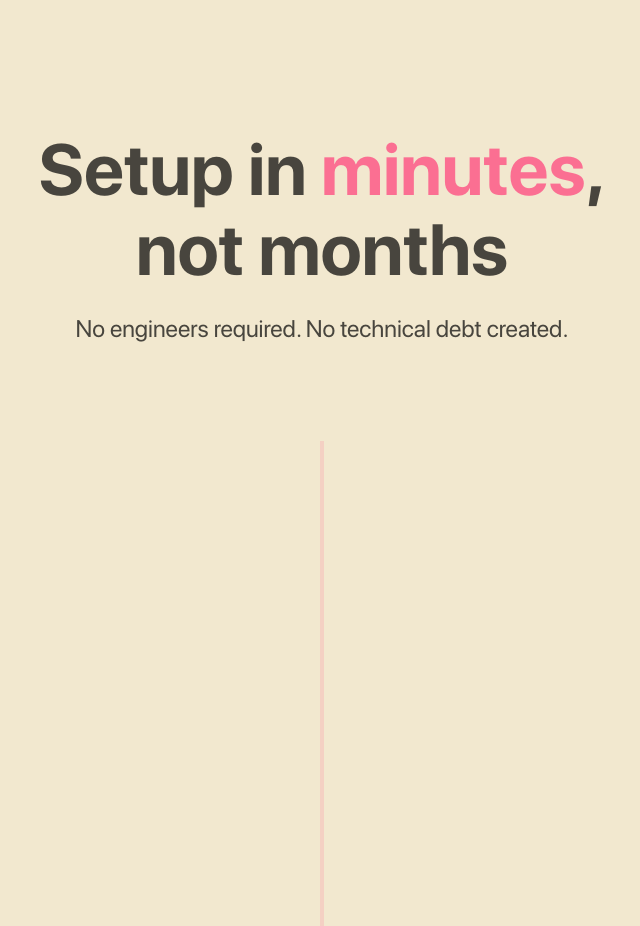
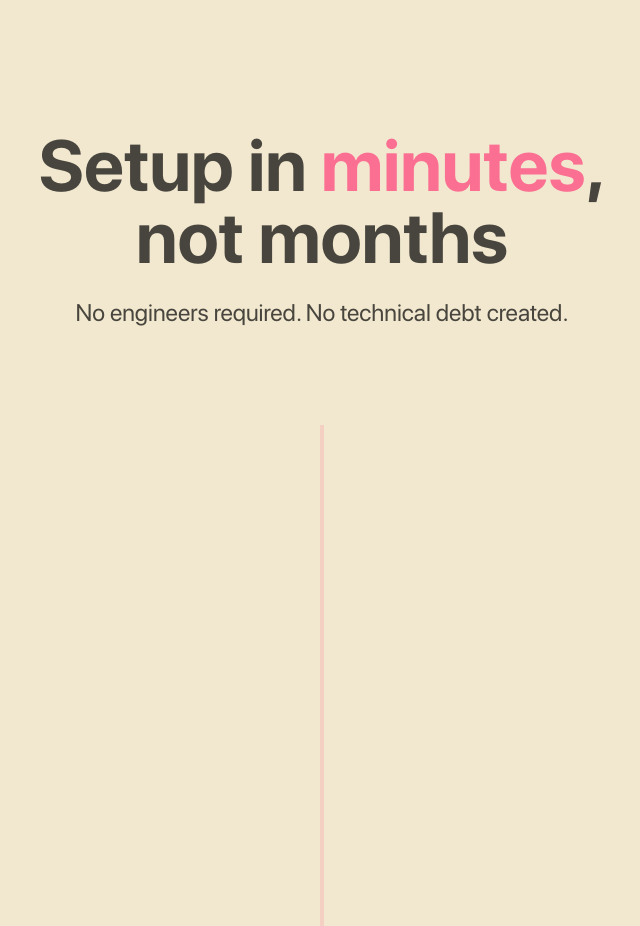
Before and after one commit to FahadBinQaiser/Parallax, a React (Vite) app: page / in a window 1280 px wide. Shown: the part 1700-2626 px from the top of the page, without its empty margins (318-958 px from the left). Built offline with nearby package versions, Linux system fonts and the light colour scheme.

Commit message:
Removed leading tight

```diff
--- a/src/components/HowItWorks/HowItWorks.jsx
+++ b/src/components/HowItWorks/HowItWorks.jsx
@@ -27,7 +27,7 @@ export default function HowItWorks() {
     <section className="py-16 md:py-24 px-6 relative">
       <div className="max-w-6xl mx-auto text-[#000000]/70">
         <div className="text-center mb-16 md:mb-24">
-          <h2 className="text-4xl md:text-6xl lg:text-7xl font-bold mb-4 md:mb-6 leading-20">
+          <h2 className="text-4xl md:text-6xl lg:text-7xl font-bold mb-4 md:mb-6">
             Setup in <span className="text-[#FB6F92]">minutes</span>,<br />
             not months
           </h2>
```
